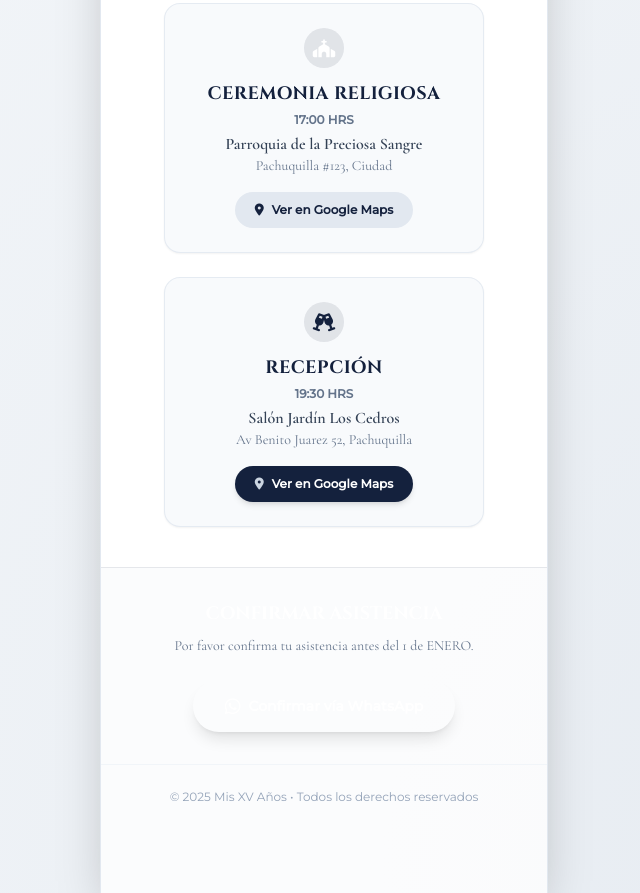
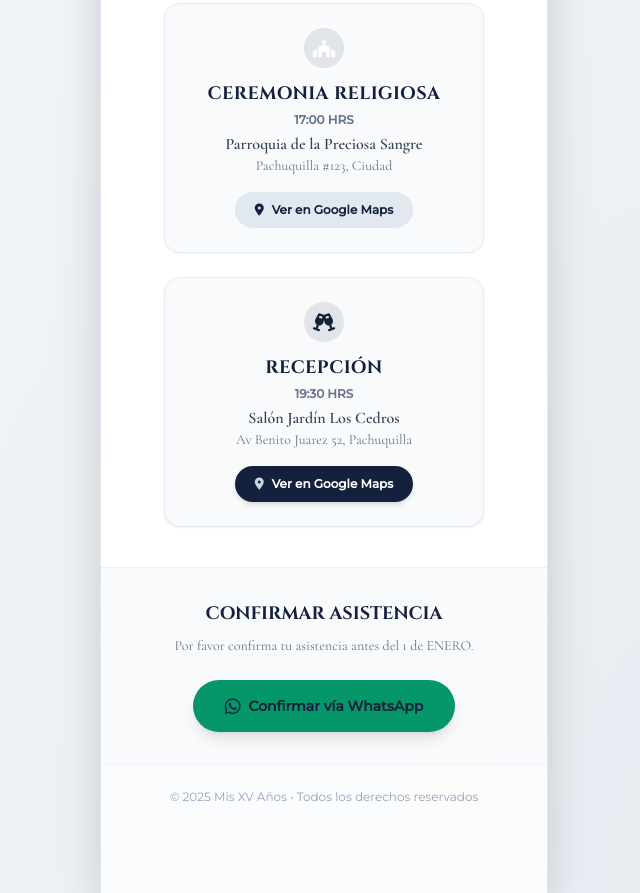
Before and after one commit to mauriciohernandez9405-tech/invitacion-yaretzi, a plain HTML site: page index.html in a window 1280 px wide. Shown: the part 3468-4361 px from the top of the page, without its empty margins (316-956 px from the left). Drawn offline with nearby package versions, Linux system fonts and the light colour scheme.

Commit message:
Update index.html

```diff
--- a/index.html
+++ b/index.html
@@ -406,12 +406,12 @@
         </section>
 
         <!-- Botón de Confirmación por WhatsApp -->
-        <section class="px-6 py-8 text-center bg-Navy slate-50 border-t border-navy-200/60">
-            <h4 class="font-serif text-lg font-bold text-white uppercase mb-2">Confirmar Asistencia</h4>
+        <section class="px-6 py-8 text-center bg-slate-50 border-t border-slate-200/60">
+            <h4 class="font-serif text-lg font-bold text-navy uppercase mb-2">Confirmar Asistencia</h4>
             <p class="font-body text-slate-500 text-sm mb-6">Por favor confirma tu asistencia antes del 1 de ENERO.</p>
 
             <a href="https://wa.me/+527713180590?text=Hola,%20confirmo%20mi%20asistencia%20a%20los%20XV%20A%C3%B1os." target="_blank" rel="noopener noreferrer"
-               class="inline-flex items-center justify-center gap-2 bg-navy-600 hover:bg-navy-700 text-white font-sans text-sm font-semibold py-3 px-8 rounded-full shadow-lg transition-all transform active:scale-95">
+               class="inline-flex items-center justify-center gap-2 bg-emerald-600 hover:bg-emerald-700 text-navy font-sans text-sm font-semibold py-3 px-8 rounded-full shadow-lg transition-all transform active:scale-95">
                 <i class="fab fa-whatsapp text-lg"></i> Confirmar vía WhatsApp
             </a>
         </section>
```
